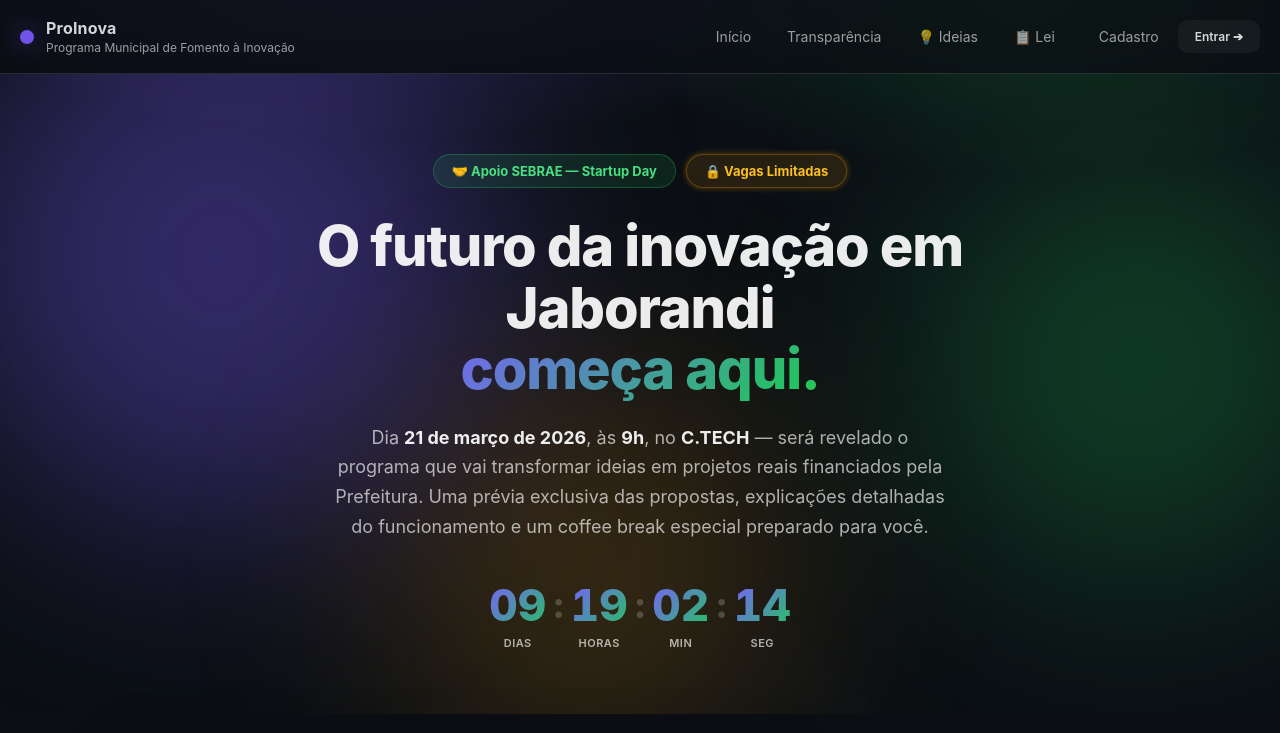
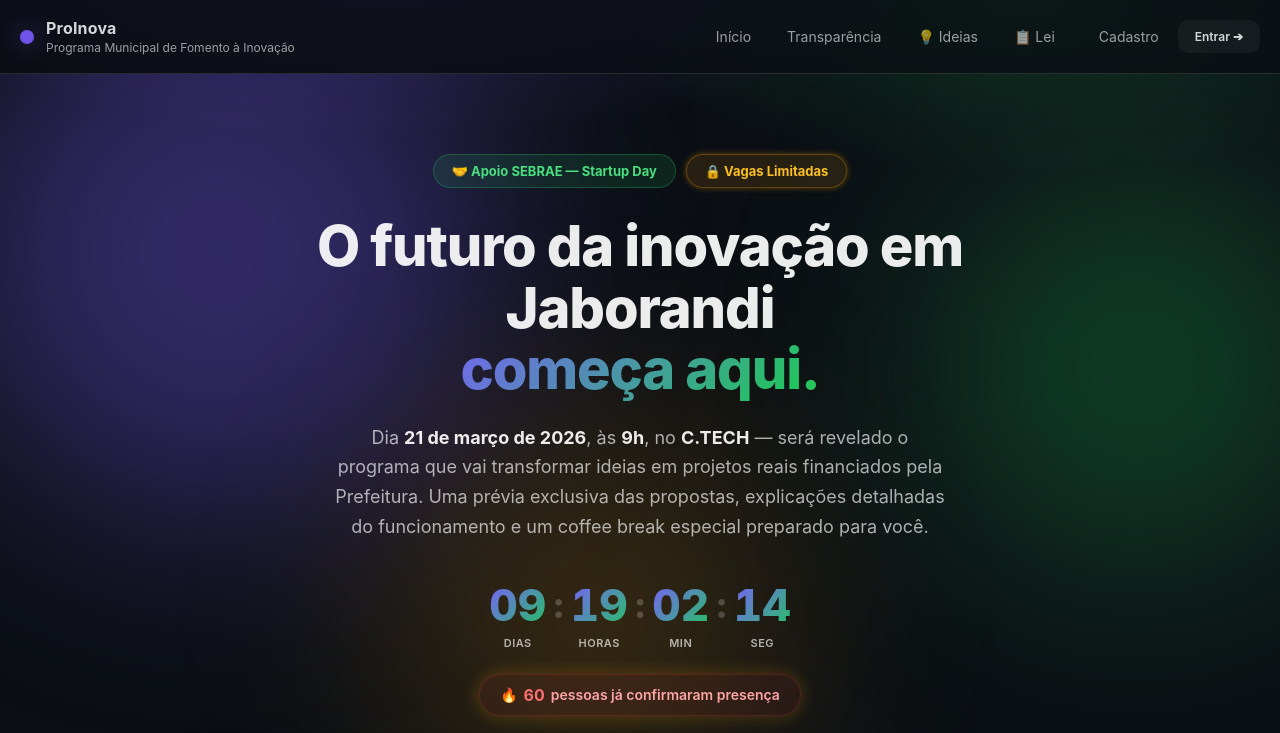
Before and after one commit to steffandsv/ProInova, a Next.js app: page /lancamento in a window 1280 px wide. Shown: the top 733 px of the page. Built offline with nearby package versions, Linux system fonts and the light colour scheme; no server answers; the database is empty.

Commit message:
contador

```diff
--- a/app/lancamento/page.tsx
+++ b/app/lancamento/page.tsx
@@ -42,7 +42,7 @@ export default function LancamentoPage() {
   const [lookupError, setLookupError] = useState("");
   const [committed, setCommitted] = useState(false);
   const [showConfetti, setShowConfetti] = useState(false);
-  const [totalInscritos, setTotalInscritos] = useState(0);
+  const [totalInscritos, setTotalInscritos] = useState(60);
   const [submitting, setSubmitting] = useState(false);
   const [submitError, setSubmitError] = useState("");
 
@@ -56,7 +56,7 @@ export default function LancamentoPage() {
   useEffect(() => {
     fetch("/api/lancamento")
       .then((r) => r.json())
-      .then((j) => j.ok && setTotalInscritos(j.total))
+      .then((j) => j.ok && setTotalInscritos(j.total + 60))
       .catch(() => {});
   }, []);
 
```
